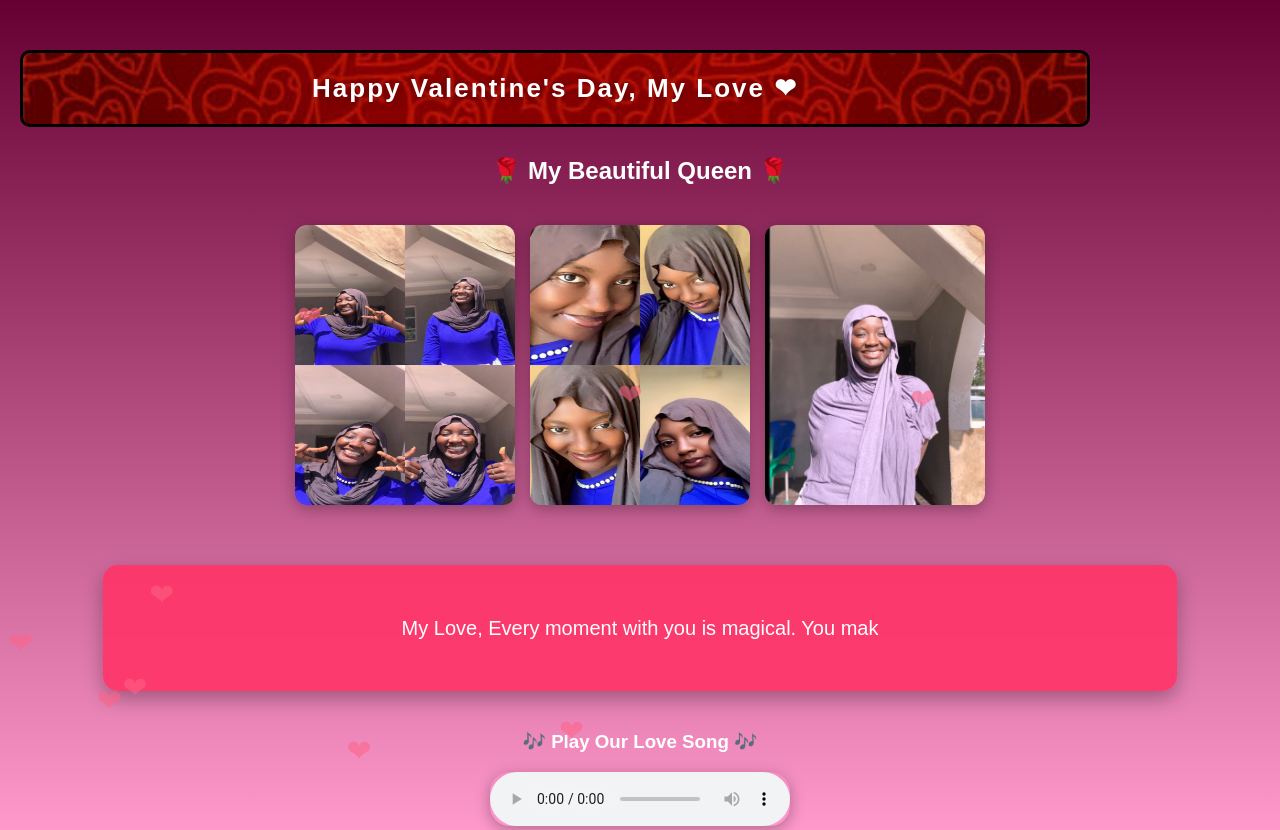
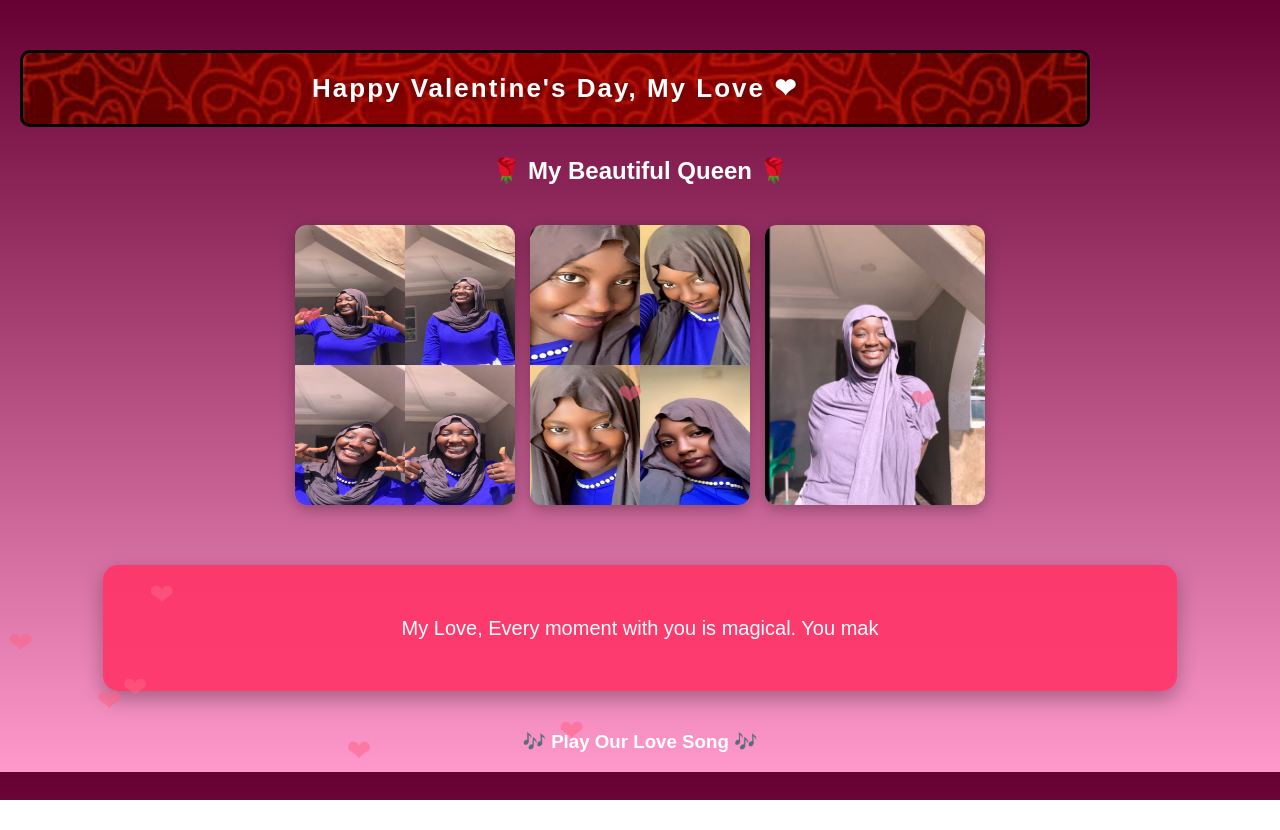
Before and after one commit to abelbajeh/daniel, a plain HTML site: page valentine/index.html in a window 1280 px wide. After the commit the page ends 800 px from the top, so only its background shows below. Drawn offline with Linux system fonts and the light colour scheme.

Commit message:
Update index.html

```diff
--- a/valentine/index.html
+++ b/valentine/index.html
@@ -3,6 +3,7 @@
 <head>
     <meta charset="UTF-8">
     <meta name="viewport" content="width=device-width, initial-scale=1.0">
+    <meta name="theme-color" content="#FF0000"> <!-- Red color for browser meta -->
     <title>For My Love ❤</title>
     <style>
         /* General Styling */
@@ -200,7 +201,7 @@
     <!-- Music Player -->
     <div class="music-container">
         <h3 style="color: #fff;">🎶 Play Our Love Song 🎶</h3>
-        <audio controls autoplay loop>
+        <audio autoplay loop>
             <source src="music/love-song.mp3" type="audio/mp3">
             Your browser does not support the audio tag.
         </audio>
```
